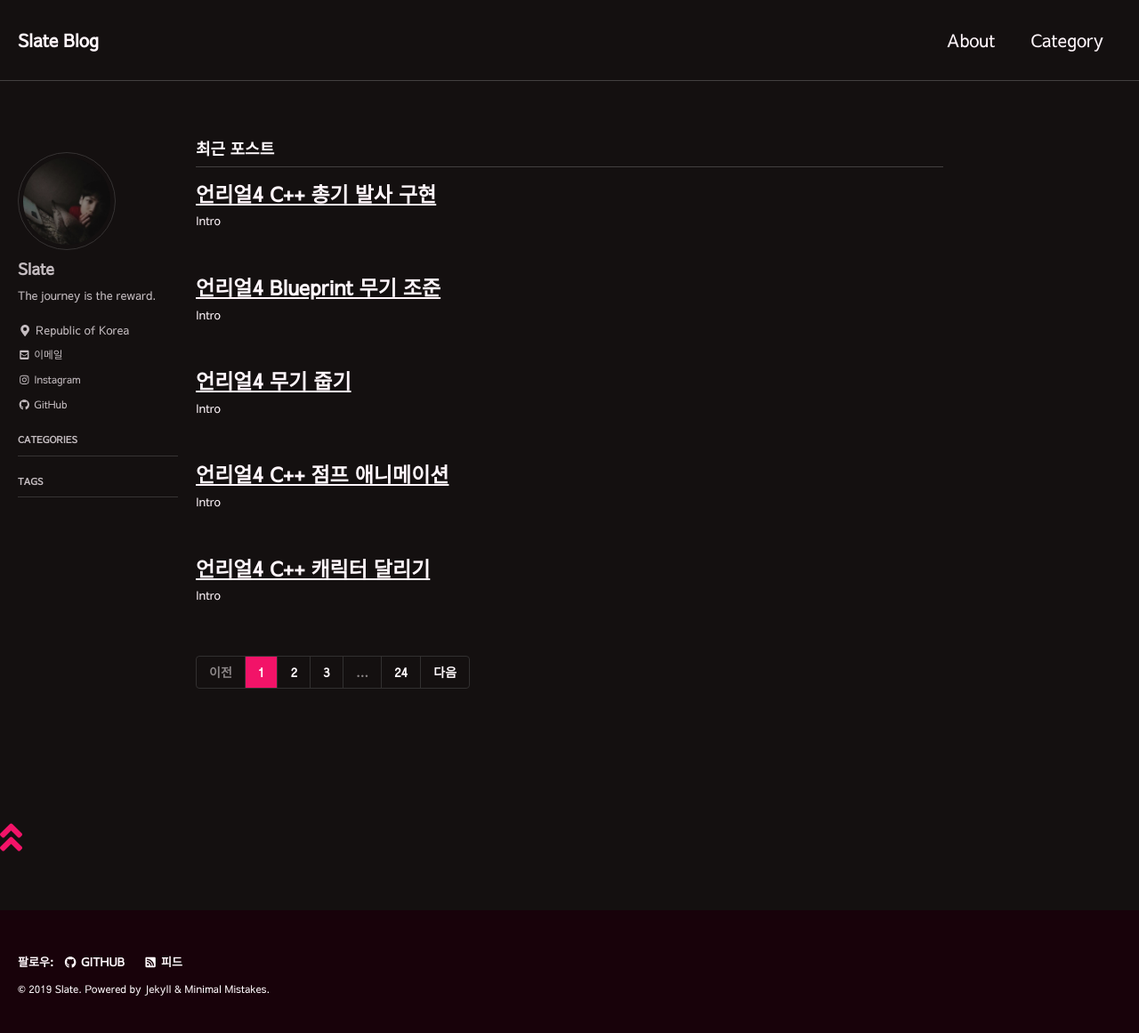
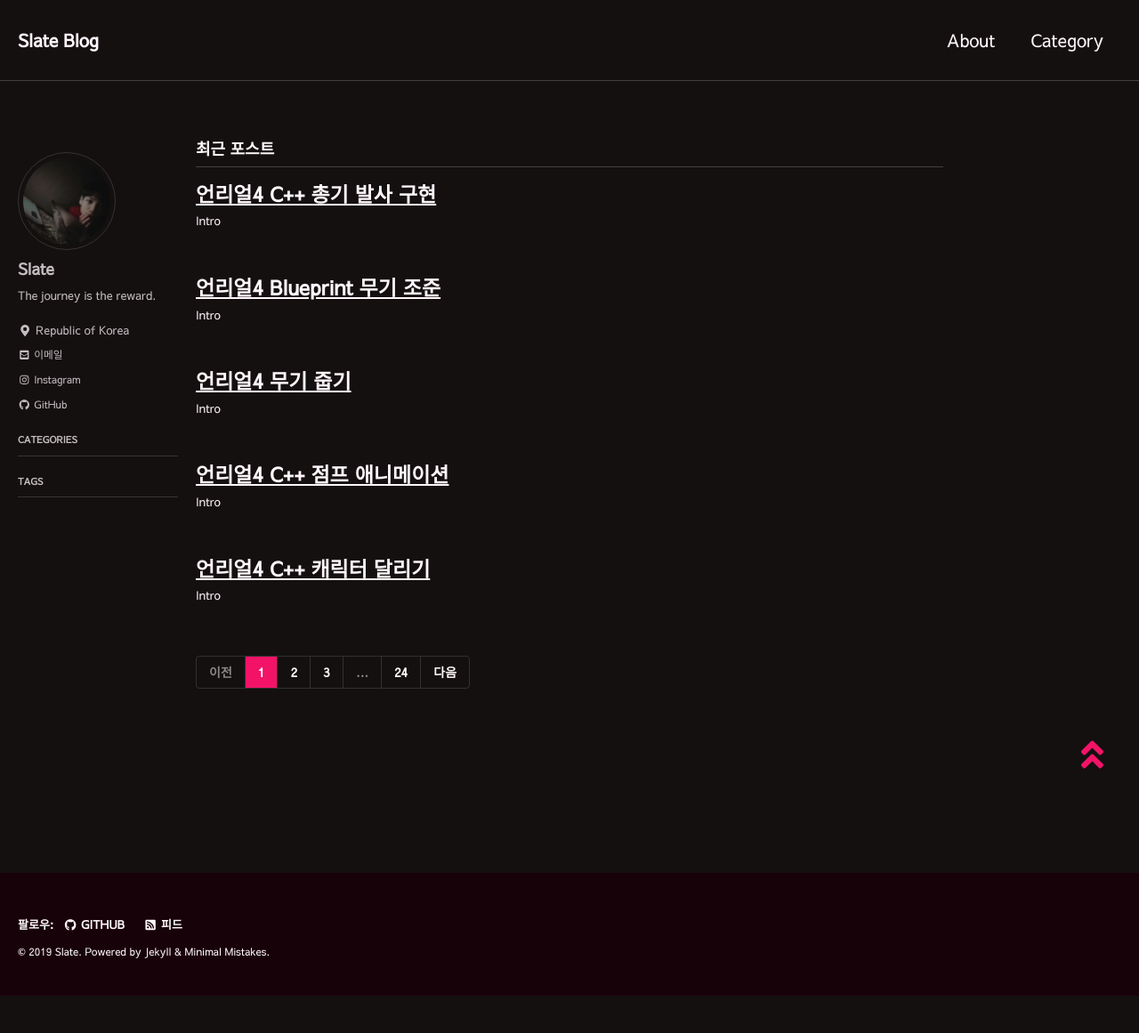
Before and after one commit to lesslate/lesslate.github.io, a Jekyll site: the page built from index.html, in a window 1280 px wide. Shown: the whole page at 89% size. Built offline with Jekyll 4.4.1, drawn with Linux system fonts in a browser that asks for light colours; nearby versions of some CDN libraries; some web fonts are replaced; the list of posts is cut into pages by our own code; after the commit the page ends 1119 px from its top, so only the background shows below that.

Commit message:
Revert "Update _sidebar.scss"
This reverts commit bad095507c292b423be87d9a46e131b77ccfa388.

```diff
--- a/_sass/minimal-mistakes/_sidebar.scss
+++ b/_sass/minimal-mistakes/_sidebar.scss
@@ -89,7 +89,12 @@
     margin-right: -1 * $right-sidebar-width;
   }
 }
-
+.sidebar__top {
+  position: fixed;
+  bottom: 1.5em;
+  right: 2em;
+  z-index: 10;
+}
 .splash .sidebar__right {
   @include breakpoint($large) {
     position: relative;
```
